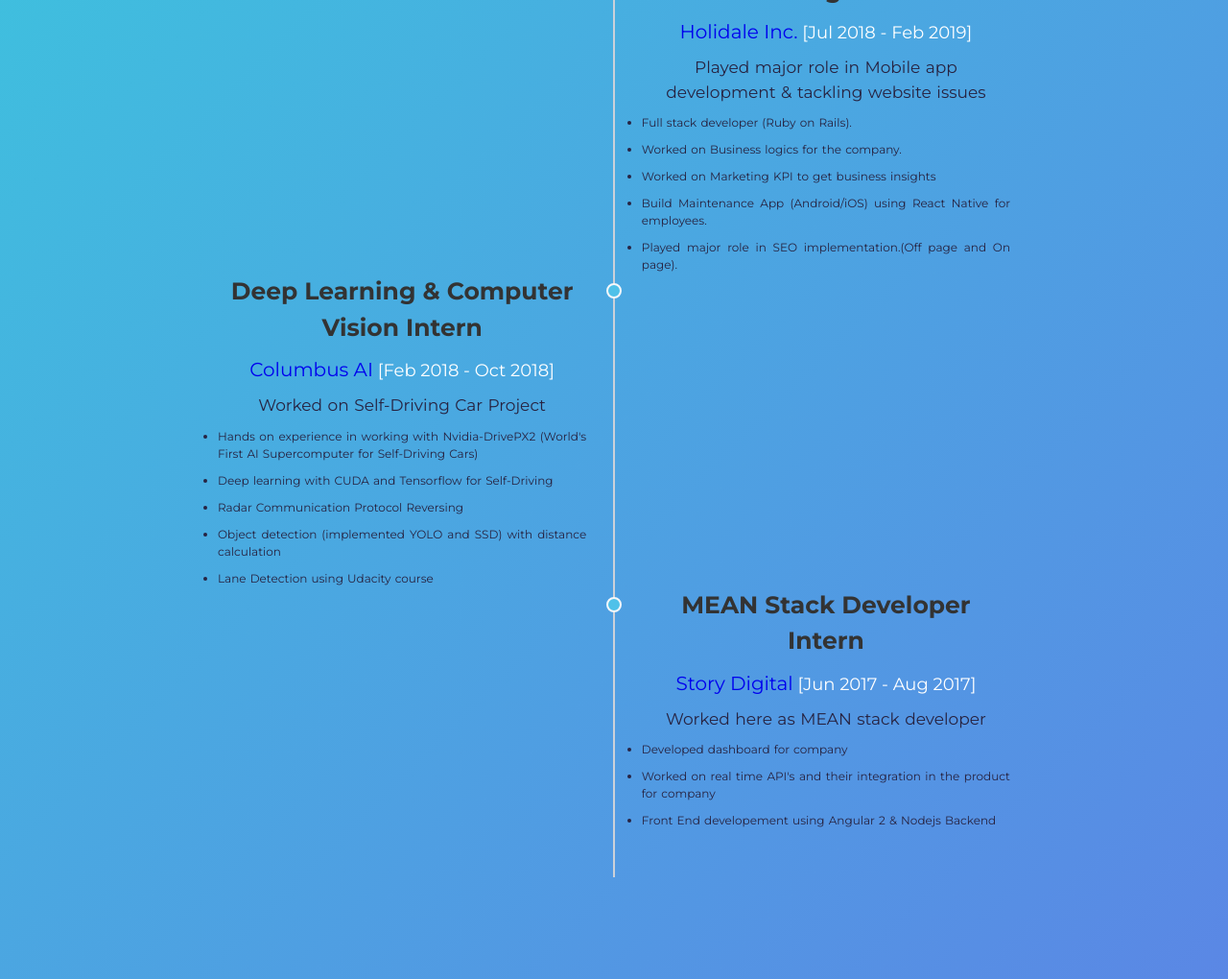
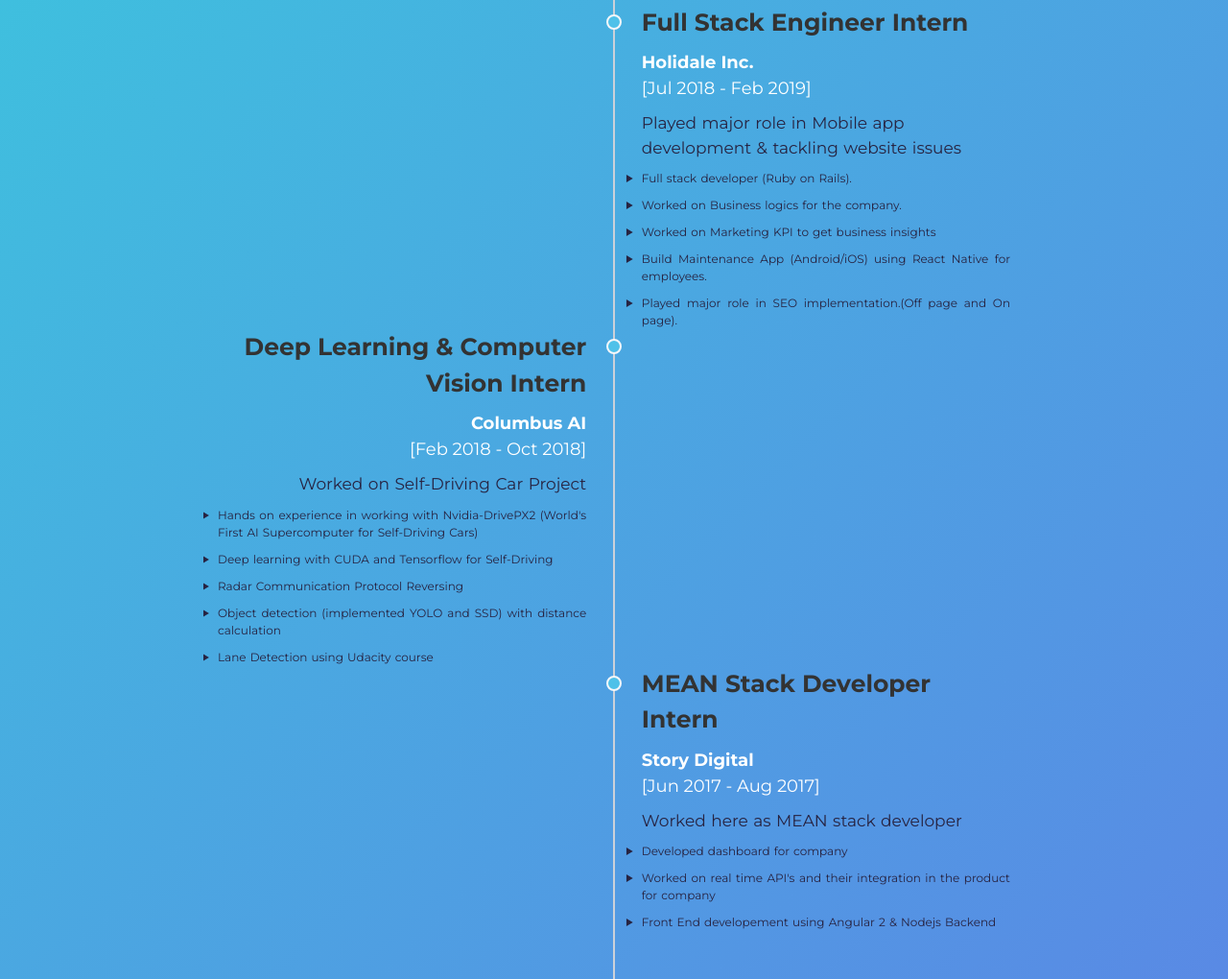
Before and after one commit to Parasgr7/Portfolio-website, a plain HTML site: page index.html in a window 1280 px wide. Shown: the part 3530-4550 px from the top of the page at 96% size. Drawn offline with Linux system fonts and the light colour scheme.

Commit message:
styling changes

```diff
--- a/index.html
+++ b/index.html
@@ -150,6 +150,7 @@
                 <iframe
                   src="https://player.vimeo.com/video/253989945?h=c6db007fe5&color=ef0800&title=0&byline=0&portrait=0"
                   width="100%" height="360" frameborder="0" allow="autoplay; fullscreen; picture-in-picture"
+                  class="iframe"
                   allowfullscreen></iframe>
               </div>
             </a>
@@ -184,7 +185,7 @@
               <div class="thumbnail rounded">
                 <iframe
                   src="https://player.vimeo.com/video/253989945?h=c6db007fe5&color=ef0800&title=0&byline=0&portrait=0"
-                  width="100%" height="360" frameborder="0" allow="autoplay; fullscreen; picture-in-picture"
+                  frameborder="0" allow="autoplay; fullscreen; picture-in-picture" class="iframe"
                   allowfullscreen></iframe>
               </div>
             </a>
@@ -215,7 +216,10 @@
           <div class="project-wrapper__image">
             <a href="#" target="_blank" rel="noopener noreferrer">
               <div class="thumbnail rounded">
-                <img src="./assets/project.png" class="img-fluid" alt="Project Image" />
+                <iframe
+                  src="https://player.vimeo.com/video/253989945?h=c6db007fe5&color=ef0800&title=0&byline=0&portrait=0"
+                  frameborder="0" allow="autoplay; fullscreen; picture-in-picture" class="iframe"
+                  allowfullscreen></iframe>
               </div>
             </a>
           </div>
@@ -237,7 +241,8 @@
             <div class="marker"></div>
             <div class="timeline-content">
               <h3>Software Engineering Lead</h3>
-              <span><a href="#" rel="noopener noreferrer">1oh1</a> [Oct 2019 - Dec 2021]</span>
+              <a href="javascript:void(0)" rel="noopener noreferrer">1oh1</a>
+              <span>[Oct 2019 - Dec 2021]</span>
               <p>
                 Build an Online skill-share education platform that allows for live, one-on-one video conferencing
                 interaction between users
@@ -257,8 +262,12 @@
             <div class="marker"></div>
             <div class="timeline-content">
               <h3>Full Stack Engineer Intern</h3>
-              <span><a href="https://holidale.com/" class="website" target="_blank" rel="noopener noreferrer">Holidale
-                  Inc.</a> [Jul 2018 - Feb 2019]</span>
+              <a href="https://holidale.com/" class="website" target="_blank" rel="noopener noreferrer">Holidale
+                  Inc.
+              </a>
+              <span>
+                [Jul 2018 - Feb 2019]
+              </span>
               <p>Played major role in Mobile app development & tackling website issues</p>
               <ul class="list">
                 <li>Full stack developer (Ruby on Rails).</li>
@@ -274,7 +283,8 @@
             <div class="marker"></div>
             <div class="timeline-content">
               <h3>Deep Learning & Computer Vision Intern</h3>
-              <span><a href="#" rel="noopener noreferrer">Columbus AI</a> [Feb 2018 - Oct 2018]</span>
+              <a href="javascript:void(0)" rel="noopener noreferrer">Columbus AI</a>
+              <span> [Feb 2018 - Oct 2018]</span>
               <p>Worked on Self-Driving Car Project</p>
               <ul class="list">
                 <li>
@@ -301,8 +311,8 @@
             <div class="marker"></div>
             <div class="timeline-content">
               <h3>MEAN Stack Developer Intern</h3>
-              <span><a href="https://www.storydigital.in/" target="_blank" rel="noopener noreferrer">Story Digital</a>
-                [Jun 2017 - Aug 2017]</span>
+              <a href="https://www.storydigital.in/" target="_blank" rel="noopener noreferrer">Story Digital</a>
+              <span>[Jun 2017 - Aug 2017]</span>
               <p>Worked here as MEAN stack developer</p>
               <ul class="list">
                 <li>
--- a/style/sections/_contact.scss
+++ b/style/sections/_contact.scss
@@ -75,10 +75,12 @@
 
  .timeline-block-right {
     float: right;
+    text-align: left;
  }
 
  .timeline-block-left {
     float: left;
+    text-align: right;
     direction: rtl;
  }
 
@@ -107,7 +109,15 @@
  .timeline-content span {
     font-size: 18px;
     color: $white-color;
+    display: block;
  }
+
+ .timeline-content a {
+   font-size: 18px;
+   font-weight: 600;
+   color: $white-color;
+   display: block;
+}
 
  .timeline-content p {
     font-size: 17px;
@@ -124,6 +134,7 @@
    word-spacing: 1px;
    color: $dark-blue-text;
    direction: ltr;
+   list-style-type: disclosure-closed;
 }
 .timeline-content .list{
    text-align: justify ;
--- a/style/sections/_projects.scss
+++ b/style/sections/_projects.scss
@@ -73,12 +73,18 @@
           border-radius: 2px;
         }
         .iframe{
+          width: 100%;
           height: 360px;
+          @include respond(phone) {
+            height: 100%;
+          }
         }
         @include respond(phone) {
           box-shadow: none;
           margin-bottom: 3.8rem;
           transform: none;
+          height: 100%;
+          min-height: 220px;
         }
 
       }
```
Also changed, not shown: css/main.css.
